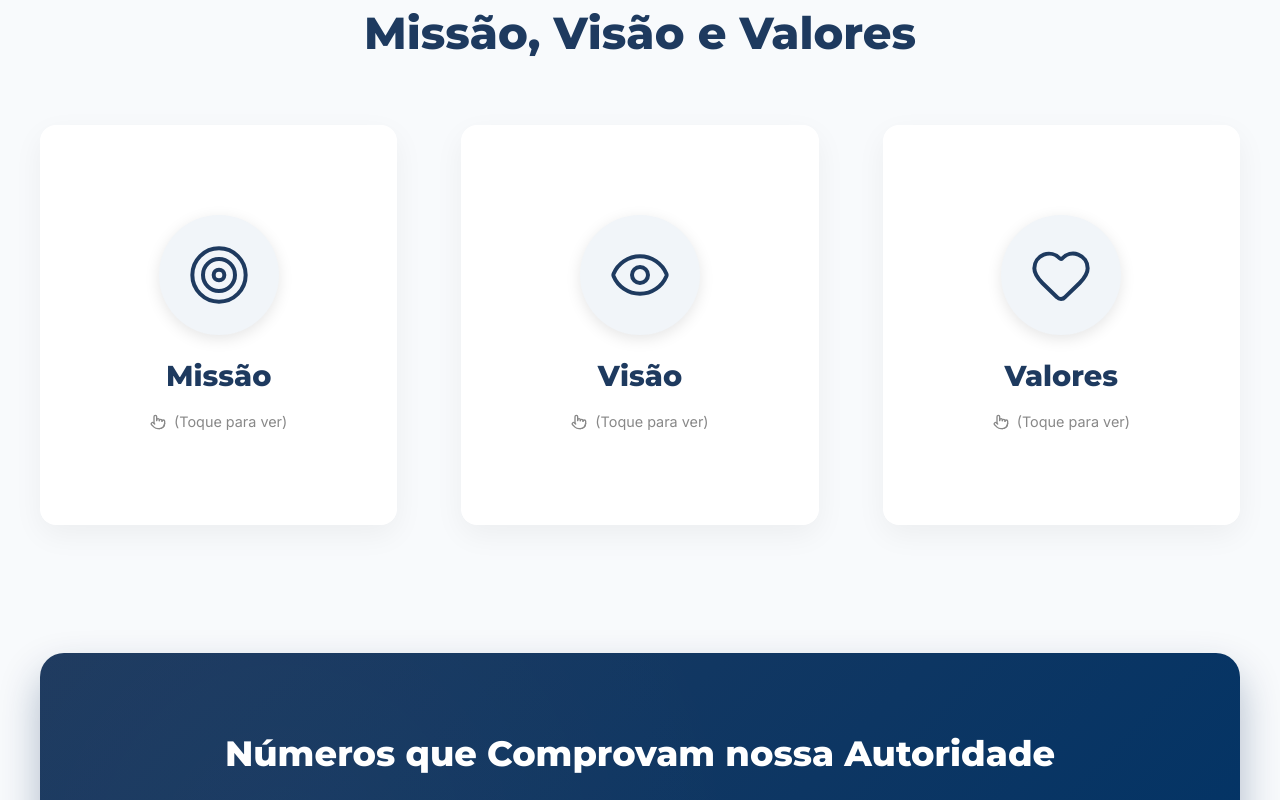
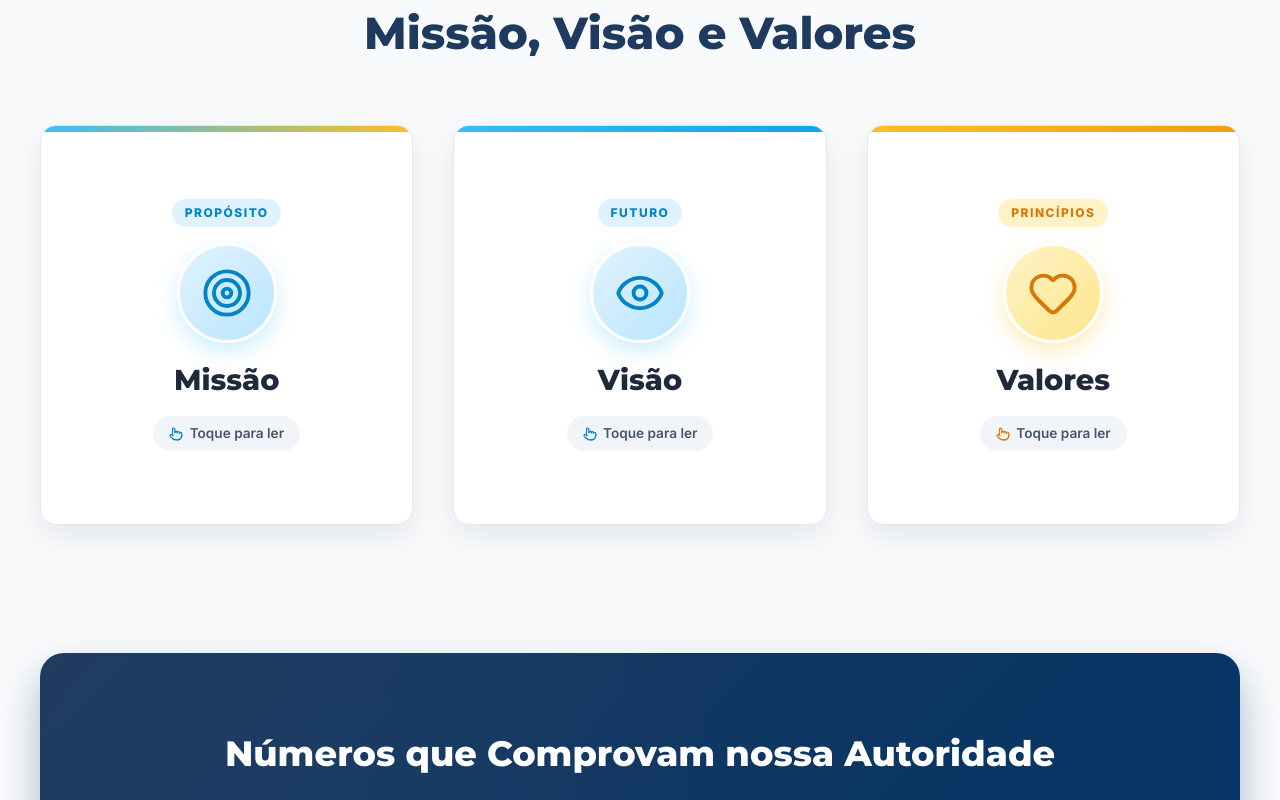
Before and after one commit to abidnegodossantos/natlou, a Next.js app: page /about in a window 1280 px wide. Shown: the part 1540-2340 px from the top of the page. Built offline with nearby package versions, Linux system fonts and the light colour scheme.

Commit message:
fix: atualiza foto de atendimento no contacto, enquadra foto vertical da equipa, enriquece cartoes Missao/Visao/Valores e corrige cor do texto no hero da pagina Sobre

```diff
--- a/src/app/about/page.tsx
+++ b/src/app/about/page.tsx
@@ -111,7 +111,7 @@ export default function About() {
                     <span style={{
                         display: 'inline-block',
                         padding: '0.5rem 1.5rem',
-                        backgroundColor: 'rgba(255, 255, 255, 0.1)',
+                        backgroundColor: 'rgba(255, 255, 255, 0.15)',
                         backdropFilter: 'blur(5px)',
                         borderRadius: '50px',
                         fontSize: '0.9rem',
@@ -120,7 +120,7 @@ export default function About() {
                         textTransform: 'uppercase',
                         color: 'var(--action-color)',
                         marginBottom: '1.5rem',
-                        border: '1px solid rgba(255, 255, 255, 0.2)'
+                        border: '1px solid rgba(255, 255, 255, 0.25)'
                     }}>
                         Sobre a Natlou
                     </span>
@@ -129,7 +129,8 @@ export default function About() {
                         fontWeight: '800',
                         marginBottom: '1.5rem',
                         lineHeight: '1.2',
-                        textShadow: '0 4px 6px rgba(0,0,0,0.3)',
+                        color: '#ffffff',
+                        textShadow: '0 4px 12px rgba(0,0,0,0.6)',
                         animation: 'slideInLeft 1s ease-out forwards'
                     }}>
                         Conheça a história e os valores que movem a Natlou.
@@ -137,7 +138,7 @@ export default function About() {
                     <p style={{
                         fontSize: 'clamp(1.1rem, 2vw, 1.4rem)',
                         fontWeight: '300',
-                        color: '#f0f0f0',
+                        color: 'rgba(255, 255, 255, 0.95)',
                         maxWidth: '800px',
                         margin: '0 auto',
                         lineHeight: '1.6',
@@ -161,19 +162,21 @@ export default function About() {
                                 position: 'relative',
                                 borderRadius: '24px',
                                 overflow: 'hidden',
-                                boxShadow: '0 20px 40px rgba(0,0,0,0.1)',
+                                boxShadow: '0 20px 40px rgba(15, 23, 42, 0.15)',
                                 cursor: 'pointer',
-                                height: 'clamp(300px, 50vh, 550px)'
+                                height: 'clamp(460px, 62vh, 660px)'
                             }}>
                                 <Image
                                     src="/team-natlou.jpg"
-                                    alt="Equipa Técnica Natlou"
+                                    alt="Equipa Natlou - especialistas em climatização"
                                     fill
                                     style={{
                                         objectFit: 'cover',
+                                        objectPosition: 'center 15%',
                                         transition: 'transform 0.8s cubic-bezier(0.2, 1, 0.3, 1)',
                                     }}
                                     className="story-img"
+                                    priority
                                 />
                                 {/* Overlay Gradient for better text vis if needed, or just hover effect */}
                                 <div className="story-overlay" style={{
@@ -182,26 +185,26 @@ export default function About() {
                                     left: '0',
                                     width: '100%',
                                     padding: '2rem',
-                                    background: 'linear-gradient(to top, rgba(0,0,0,0.8), transparent)',
+                                    background: 'linear-gradient(to top, rgba(15, 23, 42, 0.9), transparent)',
                                     opacity: 0,
                                     transition: 'opacity 0.4s ease',
                                     display: 'flex',
                                     alignItems: 'flex-end'
                                 }}>
                                     <span style={{
-                                        color: 'white',
-                                        backgroundColor: 'var(--primary-color)',
-                                        padding: '0.5rem 1.5rem',
+                                        color: '#0f172a',
+                                        backgroundColor: '#fbbf24',
+                                        padding: '0.6rem 1.5rem',
                                         borderRadius: '50px',
-                                        fontWeight: '700',
-                                        boxShadow: '0 4px 15px rgba(0,0,0,0.3)',
+                                        fontWeight: '800',
+                                        boxShadow: '0 4px 15px rgba(251, 191, 36, 0.4)',
                                         transform: 'translateY(20px)',
                                         transition: 'transform 0.4s ease',
                                         display: 'inline-flex',
                                         alignItems: 'center',
-                                        gap: '0.4rem'
+                                        gap: '0.5rem'
                                     }} className="story-tag">
-                                        <BadgeCheck size={16} /> Técnicos Certificados
+                                        <BadgeCheck size={18} /> Equipa Natlou Certificada
                                     </span>
                                 </div>
                             </div>
@@ -279,7 +282,7 @@ export default function About() {
                 </div>
                 <style jsx>{`
                     .story-img-container:hover .story-img {
-                        transform: scale(1.1);
+                        transform: scale(1.05);
                     }
                     .story-img-container:hover .story-overlay {
                         opacity: 1;
@@ -316,7 +319,7 @@ export default function About() {
                 <div style={{
                     display: 'grid',
                     gridTemplateColumns: 'repeat(auto-fit, minmax(300px, 1fr))',
-                    gap: '4rem',
+                    gap: '2.5rem',
                     marginBottom: '4rem'
                 }}>
                     {/* Mission FLIP Card */}
@@ -326,33 +329,64 @@ export default function About() {
                     >
                         <div className="flip-card-inner">
                             {/* FRONT: Icon + Title */}
-                            <div className="flip-card-front">
+                            <div className="flip-card-front" style={{
+                                position: 'relative',
+                                overflow: 'hidden',
+                                border: '1px solid #e2e8f0',
+                                boxShadow: '0 12px 32px rgba(15, 23, 42, 0.08)'
+                            }}>
+                                <div style={{ position: 'absolute', top: 0, left: 0, right: 0, height: '6px', background: 'linear-gradient(90deg, #38bdf8, #fbbf24)' }} />
+                                <span style={{
+                                    textTransform: 'uppercase',
+                                    letterSpacing: '1.5px',
+                                    fontSize: '0.75rem',
+                                    fontWeight: '800',
+                                    color: '#0284c7',
+                                    backgroundColor: '#e0f2fe',
+                                    padding: '0.3rem 0.8rem',
+                                    borderRadius: '50px',
+                                    marginBottom: '1rem'
+                                }}>
+                                    PROPÓSITO
+                                </span>
                                 <div style={{
-                                    width: '120px', height: '120px', margin: '0 auto 1.5rem',
+                                    width: '100px', height: '100px', margin: '0 auto 1.2rem',
                                     position: 'relative',
                                     borderRadius: '50%',
-                                    backgroundColor: 'var(--bg-secondary)',
+                                    background: 'linear-gradient(135deg, #e0f2fe, #bae6fd)',
                                     display: 'flex',
                                     alignItems: 'center',
                                     justifyContent: 'center',
-                                    boxShadow: '0 4px 15px rgba(0,0,0,0.1)'
+                                    boxShadow: '0 8px 20px rgba(56, 189, 248, 0.25)',
+                                    border: '3px solid #ffffff'
                                 }}>
-                                    <Target size={64} color="var(--primary-color)" strokeWidth={1.5} />
+                                    <Target size={52} color="#0284c7" strokeWidth={1.8} />
                                 </div>
-                                <h3 style={{ fontSize: '1.8rem', color: 'var(--primary-color)', fontWeight: '800' }}>Missão</h3>
-                                <p style={{ marginTop: '1rem', color: '#888', fontSize: '0.9rem', display: 'flex', alignItems: 'center', justifyContent: 'center', gap: '0.5rem' }}>
-                                    <Pointer size={16} /> (Toque para ver)
-                                </p>
+                                <h3 style={{ fontSize: '1.8rem', color: '#1e293b', fontWeight: '800' }}>Missão</h3>
+                                <div style={{
+                                    marginTop: '1.2rem',
+                                    display: 'inline-flex',
+                                    alignItems: 'center',
+                                    gap: '0.4rem',
+                                    padding: '0.4rem 1rem',
+                                    borderRadius: '50px',
+                                    backgroundColor: '#f1f5f9',
+                                    color: '#475569',
+                                    fontSize: '0.85rem',
+                                    fontWeight: '600'
+                                }}>
+                                    <Pointer size={14} color="#0284c7" /> Toque para ler
+                                </div>
                             </div>
 
                             {/* BACK: Detailed Text */}
                             <div className="flip-card-back" style={{
-                                background: 'linear-gradient(135deg, var(--primary-color), #003366)',
-                                border: '2px solid var(--action-color)'
+                                background: 'linear-gradient(135deg, #0f172a, #1e3a5f)',
+                                border: '2px solid #fbbf24'
                             }}>
-                                <h3 style={{ fontSize: '1.5rem', marginBottom: '1.5rem', color: 'var(--action-color)' }}>Nossa Missão</h3>
-                                <p style={{ fontSize: '1.2rem', lineHeight: '1.6' }}>
-                                    "Oferecer excelência em climatização e superar expectativas com soluções modernas e sustentáveis."
+                                <h3 style={{ fontSize: '1.6rem', marginBottom: '1.2rem', color: '#fbbf24', fontWeight: '800' }}>Nossa Missão</h3>
+                                <p style={{ fontSize: '1.15rem', lineHeight: '1.6', color: '#f8fafc' }}>
+                                    "Oferecer excelência em climatização e superar expectativas com soluções modernas, seguras e sustentáveis para cada cliente."
                                 </p>
                             </div>
                         </div>
@@ -365,32 +399,63 @@ export default function About() {
                     >
                         <div className="flip-card-inner">
                             {/* FRONT */}
-                            <div className="flip-card-front">
+                            <div className="flip-card-front" style={{
+                                position: 'relative',
+                                overflow: 'hidden',
+                                border: '1px solid #e2e8f0',
+                                boxShadow: '0 12px 32px rgba(15, 23, 42, 0.08)'
+                            }}>
+                                <div style={{ position: 'absolute', top: 0, left: 0, right: 0, height: '6px', background: 'linear-gradient(90deg, #38bdf8, #0ea5e9)' }} />
+                                <span style={{
+                                    textTransform: 'uppercase',
+                                    letterSpacing: '1.5px',
+                                    fontSize: '0.75rem',
+                                    fontWeight: '800',
+                                    color: '#0284c7',
+                                    backgroundColor: '#e0f2fe',
+                                    padding: '0.3rem 0.8rem',
+                                    borderRadius: '50px',
+                                    marginBottom: '1rem'
+                                }}>
+                                    FUTURO
+                                </span>
                                 <div style={{
-                                    width: '120px', height: '120px', margin: '0 auto 1.5rem',
+                                    width: '100px', height: '100px', margin: '0 auto 1.2rem',
                                     position: 'relative',
                                     borderRadius: '50%',
-                                    backgroundColor: 'var(--bg-secondary)',
+                                    background: 'linear-gradient(135deg, #e0f2fe, #bae6fd)',
                                     display: 'flex',
                                     alignItems: 'center',
                                     justifyContent: 'center',
-                                    boxShadow: '0 4px 15px rgba(0,0,0,0.1)'
+                                    boxShadow: '0 8px 20px rgba(56, 189, 248, 0.25)',
+                                    border: '3px solid #ffffff'
                                 }}>
-                                    <Eye size={64} color="var(--primary-color)" strokeWidth={1.5} />
+                                    <Eye size={52} color="#0284c7" strokeWidth={1.8} />
                                 </div>
-                                <h3 style={{ fontSize: '1.8rem', color: 'var(--primary-color)', fontWeight: '800' }}>Visão</h3>
-                                <p style={{ marginTop: '1rem', color: '#888', fontSize: '0.9rem', display: 'flex', alignItems: 'center', justifyContent: 'center', gap: '0.5rem' }}>
-                                    <Pointer size={16} /> (Toque para ver)
-                                </p>
+                                <h3 style={{ fontSize: '1.8rem', color: '#1e293b', fontWeight: '800' }}>Visão</h3>
+                                <div style={{
+                                    marginTop: '1.2rem',
+                                    display: 'inline-flex',
+                                    alignItems: 'center',
+                                    gap: '0.4rem',
+                                    padding: '0.4rem 1rem',
+                                    borderRadius: '50px',
+                                    backgroundColor: '#f1f5f9',
+                                    color: '#475569',
+                                    fontSize: '0.85rem',
+                                    fontWeight: '600'
+                                }}>
+                                    <Pointer size={14} color="#0284c7" /> Toque para ler
+                                </div>
                             </div>
 
                             {/* BACK */}
                             <div className="flip-card-back" style={{
-                                background: 'linear-gradient(135deg, var(--secondary-color), var(--primary-color))'
+                                background: 'linear-gradient(135deg, #0284c7, #0f172a)'
                             }}>
-                                <h3 style={{ fontSize: '1.5rem', marginBottom: '1.5rem', color: 'white' }}>Nossa Visão</h3>
-                                <p style={{ fontSize: '1.2rem', lineHeight: '1.6' }}>
-                                    "Ser a referência nº 1 no setor de climatização em Angola, reconhecida pela qualidade total e confiança."
+                                <h3 style={{ fontSize: '1.6rem', marginBottom: '1.2rem', color: '#ffffff', fontWeight: '800' }}>Nossa Visão</h3>
+                                <p style={{ fontSize: '1.15rem', lineHeight: '1.6', color: '#f8fafc' }}>
+                                    "Ser a referência nº 1 no setor de climatização em Angola, reconhecida pela qualidade total, inovação e absoluta confiança."
                                 </p>
                             </div>
                         </div>
@@ -403,33 +468,64 @@ export default function About() {
                     >
                         <div className="flip-card-inner">
                             {/* FRONT */}
-                            <div className="flip-card-front">
+                            <div className="flip-card-front" style={{
+                                position: 'relative',
+                                overflow: 'hidden',
+                                border: '1px solid #e2e8f0',
+                                boxShadow: '0 12px 32px rgba(15, 23, 42, 0.08)'
+                            }}>
+                                <div style={{ position: 'absolute', top: 0, left: 0, right: 0, height: '6px', background: 'linear-gradient(90deg, #fbbf24, #f59e0b)' }} />
+                                <span style={{
+                                    textTransform: 'uppercase',
+                                    letterSpacing: '1.5px',
+                                    fontSize: '0.75rem',
+                                    fontWeight: '800',
+                                    color: '#d97706',
+                                    backgroundColor: '#fef3c7',
+                                    padding: '0.3rem 0.8rem',
+                                    borderRadius: '50px',
+                                    marginBottom: '1rem'
+                                }}>
+                                    PRINCÍPIOS
+                                </span>
                                 <div style={{
-                                    width: '120px', height: '120px', margin: '0 auto 1.5rem',
+                                    width: '100px', height: '100px', margin: '0 auto 1.2rem',
                                     position: 'relative',
                                     borderRadius: '50%',
-                                    backgroundColor: 'var(--bg-secondary)',
+                                    background: 'linear-gradient(135deg, #fef3c7, #fde68a)',
                                     display: 'flex',
                                     alignItems: 'center',
                                     justifyContent: 'center',
-                                    boxShadow: '0 4px 15px rgba(0,0,0,0.1)'
+                                    boxShadow: '0 8px 20px rgba(251, 191, 36, 0.3)',
+                                    border: '3px solid #ffffff'
                                 }}>
-                                    <Heart size={64} color="var(--primary-color)" strokeWidth={1.5} />
+                                    <Heart size={52} color="#d97706" strokeWidth={1.8} />
                                 </div>
-                                <h3 style={{ fontSize: '1.8rem', color: 'var(--primary-color)', fontWeight: '800' }}>Valores</h3>
-                                <p style={{ marginTop: '1rem', color: '#888', fontSize: '0.9rem', display: 'flex', alignItems: 'center', justifyContent: 'center', gap: '0.5rem' }}>
-                                    <Pointer size={16} /> (Toque para ver)
-                                </p>
+                                <h3 style={{ fontSize: '1.8rem', color: '#1e293b', fontWeight: '800' }}>Valores</h3>
+                                <div style={{
+                                    marginTop: '1.2rem',
+                                    display: 'inline-flex',
+                                    alignItems: 'center',
+                                    gap: '0.4rem',
+                                    padding: '0.4rem 1rem',
+                                    borderRadius: '50px',
+                                    backgroundColor: '#f1f5f9',
+                                    color: '#475569',
+                                    fontSize: '0.85rem',
+                                    fontWeight: '600'
+                                }}>
+                                    <Pointer size={14} color="#d97706" /> Toque para ler
+                                </div>
                             </div>
 
                             {/* BACK */}
                             <div className="flip-card-back" style={{
-                                background: 'linear-gradient(135deg, #333, #000)',
-                                border: '2px solid var(--secondary-color)'
+                                background: 'linear-gradient(135deg, #1e293b, #0f172a)',
+                                border: '2px solid #38bdf8'
                             }}>
-                                <h3 style={{ fontSize: '1.5rem', marginBottom: '1.5rem', color: 'var(--secondary-color)' }}>Nossos Valores</h3>
-                                <p style={{ fontSize: '1.2rem', lineHeight: '1.6' }}>
-                                    "Ética, Integridade, Transparência e Foco absoluto na satisfação do cliente."
+                                <h3 style={{ fontSize: '1.6rem', marginBottom: '1.2rem', color: '#38bdf8', fontWeight: '800' }}>Nossos Valores</h3>
+                                <p style={{ fontSize: '1.15rem', lineHeight: '1.6', color: '#f8fafc' }}>
+                                    "Ética, Integridade, Transparência, Pontualidade e Foco absoluto no bem-estar e satisfação do cliente."
                                 </p>
                             </div>
                         </div>
--- a/src/app/page.tsx
+++ b/src/app/page.tsx
@@ -491,10 +491,10 @@ export default function Home() {
                                 position: 'relative'
                             }}>
                                 <Image
-                                    src="/ceo-natlou.jpg"
-                                    alt="CEO Natlou - Atendimento Personalizado"
+                                    src="/atendimento-natlou.jpg"
+                                    alt="Atendimento Personalizado Natlou"
                                     fill
-                                    style={{ objectFit: 'cover', objectPosition: 'top' }}
+                                    style={{ objectFit: 'cover', objectPosition: 'center 15%' }}
                                 />
                             </div>
                         </div>
```
Also changed, not shown: src/app/globals.css (+6 -2 lines), public/atendimento-natlou.jpg (added).
